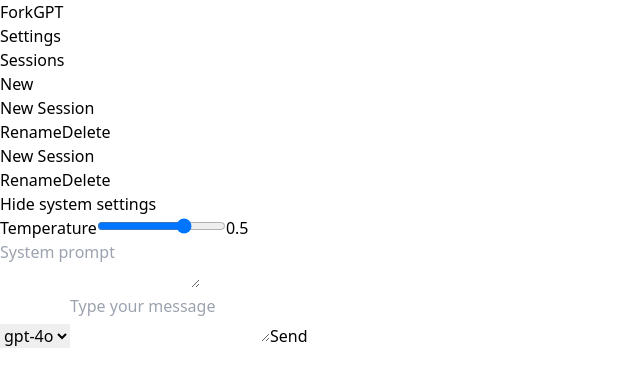
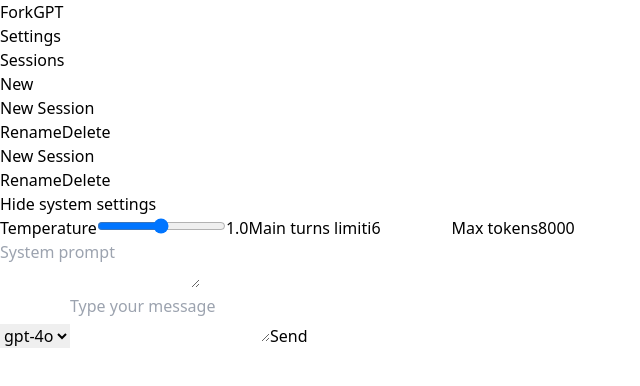
Before and after one commit to gdeek/forkgpt, a React (Vite) app: page / in a window 1280 px wide. Shown: the top 386 px of the page, without its empty margins (0-640 px from the left). Built offline with nearby package versions, Linux system fonts and the light colour scheme.

Commit message:
default add main chat context; turns and token control settings

```diff
--- a/package.json
+++ b/package.json
@@ -19,7 +19,7 @@
   "devDependencies": {
     "@jest/globals": "^30.1.2",
     "@types/jest": "^30.0.0",
-    "@types/react": "18.2.66",
+    "@types/react": "^18.2.66",
     "@types/react-dom": "18.2.22",
     "@vitejs/plugin-react": "^5.0.2",
     "autoprefixer": "10.4.19",
--- a/src/App.tsx
+++ b/src/App.tsx
@@ -85,7 +85,12 @@
     }
     dispatch({ type: 'addMessage', message: assistantMsg })
 
-    const ctx = buildMainContext({ session, allMessages: [...state.messages, userMsg, assistantMsg] })
+    const ctx = buildMainContext({
+      session,
+      allMessages: [...state.messages, userMsg, assistantMsg],
+      mainTurnsLimit: session?.mainTurnsLimit,
+      maxTokens: session?.maxTokens,
+    })
     const controller = new AbortController()
     setAborter(controller)
     setIsStreaming(true)
@@ -96,6 +101,7 @@
         messages: [...ctx, { role: 'user', content: userMsg.content }],
         temperature: supportsTemperature(model) ? session?.temperature : undefined,
         reasoningEffort: supportsReasoningEffort(model) ? session?.reasoningEffort : undefined,
+        maxTokens: session?.maxTokens,
         onDelta: (delta) => dispatch({ type: 'updateMessage', id: assistantMsg.id, patch: { content: (assistantMsg.content += delta) } }),
         signal: controller.signal,
       })
@@ -140,13 +146,7 @@
               <div key={m.id} className="bg-white border rounded p-3">
                 <div className="text-xs text-gray-500 mb-1">{m.role}{m.model ? ` · ${m.model}` : ''}</div>
                 <div className="whitespace-pre-wrap">{m.content || <span className="text-gray-400">…</span>}</div>
-                {!m.anchorMessageId && m.role === 'assistant' && (
-                  <div className="mt-2 flex items-center gap-2">
-                    <label className="text-sm flex items-center gap-1">
-                      <input type="checkbox" checked={!!m.includeInContext} onChange={e=>dispatch({ type: 'updateMessage', id: m.id, patch: { includeInContext: e.target.checked } })} /> Include in context
-                    </label>
-                  </div>
-                )}
+                {/* Main chat messages are always included in context now. */}
                 {m.role === 'assistant' && !m.anchorMessageId && (
                   <div className="mt-2">
                     <button className="text-sm px-2 py-1 border rounded" onClick={()=>onReply(m.id)}>Reply →</button>
@@ -156,7 +156,7 @@
             ))}
           </div>
           <div className="border-t p-3 flex items-center gap-2">
-            <select className="border rounded px-2 py-1" value={model} onChange={e=>setModel(e.target.value)}>
+            <select className="border rounded px-2 py-1" value={model} onChange={e=>setModel(e.target.value as any)}>
               {MODELS.map(m => <option key={m.id} value={m.id}>{m.label}</option>)}
             </select>
             <textarea className="border rounded flex-1 p-2 min-h-[60px]" placeholder="Type your message" value={composer} onChange={e=>setComposer(e.target.value)} />
@@ -191,19 +191,19 @@
       <button className="text-sm underline" onClick={()=>setOpen(o=>!o)}>{open ? 'Hide' : 'Show'} system settings</button>
       {open && (
         <>
-          <div className="mt-2 grid grid-cols-1 gap-2 sm:grid-cols-3 items-center">
+          <div className="mt-2 grid grid-cols-1 gap-3 sm:grid-cols-2 items-center">
             {supportsTemperature(currentModel) && (
               <label className="text-sm flex items-center gap-2">
                 <span className="whitespace-nowrap">Temperature</span>
                 <input
                   type="range"
                   min={0}
-                  max={1}
+                  max={2}
                   step={0.1}
-                  value={session.temperature ?? 0.7}
+                  value={session.temperature ?? 1}
                   onChange={e=>dispatch({ type: 'setSessionTemperature', id: session.id, temperature: Number(e.target.value) })}
                 />
-                <span className="text-xs text-gray-600 w-8">{(session.temperature ?? 0.5).toFixed(1)}</span>
+                <span className="text-xs text-gray-600 w-8">{(session.temperature ?? 1).toFixed(1)}</span>
               </label>
             )}
             {supportsReasoningEffort(currentModel) && (
@@ -220,6 +220,32 @@
                 </select>
               </label>
             )}
+            <label className="text-sm flex items-center gap-2">
+              <span className="whitespace-nowrap flex items-center gap-1">
+                Main turns limit
+                <span title="Number of recent user+assistant pairs from the main chat that are ALWAYS included in context. Oldest pairs drop first when over the limit. ReplyViewer messages are included separately based on their own toggles." className="inline-flex items-center justify-center w-4 h-4 rounded-full border text-xs text-gray-600">i</span>
+              </span>
+              <input
+                type="number"
+                min={0}
+                max={10}
+                className="border rounded px-2 py-1 w-20"
+                value={session.mainTurnsLimit ?? 6}
+                onChange={e=>dispatch({ type: 'setSessionMainTurnsLimit', id: session.id, value: Math.min(10, Math.max(0, Number(e.target.value))) })}
+              />
+            </label>
+            <label className="text-sm flex items-center gap-2">
+              <span className="whitespace-nowrap">Max tokens</span>
+              <input
+                type="number"
+                min={1000}
+                max={128000}
+                step={500}
+                className="border rounded px-2 py-1 w-28"
+                value={session.maxTokens ?? 8000}
+                onChange={e=>dispatch({ type: 'setSessionMaxTokens', id: session.id, value: Math.min(128000, Math.max(1000, Number(e.target.value))) })}
+              />
+            </label>
           </div>
           <textarea className="border rounded w-full p-2 mt-2" placeholder="System prompt" value={session.systemPrompt ?? ''} onChange={e=>dispatch({ type: 'setSystemPrompt', id: session.id, prompt: e.target.value })} />
         </>
@@ -475,7 +501,14 @@
     }
     dispatch({ type: 'addMessage', message: assistant })
 
-    const ctx = buildReplyContext({ session, allMessages: [...state.messages, user, assistant], anchorMessageId: anchorId, parentId: user.id })
+    const ctx = buildReplyContext({
+      session,
+      allMessages: [...state.messages, user, assistant],
+      anchorMessageId: anchorId,
+      parentId: user.id,
+      mainTurnsLimit: session?.mainTurnsLimit,
+      maxTokens: session?.maxTokens,
+    })
     const controller = new AbortController()
     setAborter(controller)
     setIsStreaming(true)
@@ -486,6 +519,7 @@
         messages: [...ctx, { role: 'user', content: user.content }],
         temperature: supportsTemperature(assistant.model!) ? session?.temperature : undefined,
         reasoningEffort: supportsReasoningEffort(assistant.model!) ? session?.reasoningEffort : undefined,
+        maxTokens: session?.maxTokens,
         onDelta: (delta) => dispatch({ type: 'updateMessage', id: assistant.id, patch: { content: (assistant.content += delta) } }),
         signal: controller.signal,
       })
--- a/src/lib/contextBuilder.ts
+++ b/src/lib/contextBuilder.ts
@@ -35,7 +35,8 @@
   const main = allMessages
     .filter(m => m.sessionId === session.id && !m.anchorMessageId)
     .sort((a, b) => a.createdAt - b.createdAt)
-  const enabledMain = main.filter(m => (m.role === 'assistant' ? m.includeInContext : true))
+  // Main chat (user + assistant) is always included; limit applied below
+  const enabledMain = main
   const limited = enabledMain.slice(-Math.max(0, mainTurnsLimit * 2))
   for (const m of limited) pushMsg(m)
 
@@ -104,7 +105,7 @@
 }
 
 export const buildMainContext = (params: BuildMainContextParams): ChatMessage[] => {
-  const { session, allMessages, mainTurnsLimit = 6, maxTokens = 8000 } = params
+  const { session, allMessages, mainTurnsLimit = 6, maxTokens = 32000 } = params
   const idx = indexById(allMessages)
   const out: ChatMessage[] = []
   if (session.systemPrompt) out.push({ role: 'system', content: session.systemPrompt })
@@ -138,7 +139,8 @@
   const main = allMessages
     .filter(m => m.sessionId === session.id && !m.anchorMessageId)
     .sort((a, b) => a.createdAt - b.createdAt)
-  const enabledMain = main.filter(m => m.includeInContext)
+  // Main chat (user + assistant) is always included; limit applied below
+  const enabledMain = main
   const limited = enabledMain.slice(-Math.max(0, mainTurnsLimit * 2))
   for (const m of limited) out.push({ role: m.role, content: m.content })
 
--- a/src/state/AppContext.tsx
+++ b/src/state/AppContext.tsx
@@ -19,6 +19,8 @@
   | { type: 'setSystemPrompt'; id: string; prompt: string }
   | { type: 'setSessionTemperature'; id: string; temperature: number }
   | { type: 'setSessionReasoningEffort'; id: string; effort: 'low' | 'medium' | 'high' }
+  | { type: 'setSessionMainTurnsLimit'; id: string; value: number }
+  | { type: 'setSessionMaxTokens'; id: string; value: number }
   | { type: 'addMessage'; message: Message }
   | { type: 'updateMessage'; id: string; patch: Partial<Message> }
   | { type: 'setActiveReplyAnchor'; anchorId?: string }
@@ -42,6 +44,10 @@
         title: action.title ?? 'New Session',
         createdAt: Date.now(),
         lastActiveAt: Date.now(),
+        temperature: 1,
+        reasoningEffort: 'medium',
+        mainTurnsLimit: 6,
+        maxTokens: 8000,
       }
       return { ...state, sessions: [...state.sessions, s], ui: { ...state.ui, activeSessionId: s.id } }
     }
@@ -72,6 +78,14 @@
     }
     case 'setSessionReasoningEffort': {
       return { ...state, sessions: state.sessions.map(s => (s.id === action.id ? { ...s, reasoningEffort: action.effort } : s)) }
+    }
+    case 'setSessionMainTurnsLimit': {
+      const val = Math.min(10, Math.max(0, action.value))
+      return { ...state, sessions: state.sessions.map(s => (s.id === action.id ? { ...s, mainTurnsLimit: val } : s)) }
+    }
+    case 'setSessionMaxTokens': {
+      const val = Math.min(128000, Math.max(0, action.value))
+      return { ...state, sessions: state.sessions.map(s => (s.id === action.id ? { ...s, maxTokens: val } : s)) }
     }
     case 'addMessage': {
       return { ...state, messages: [...state.messages, action.message] }
--- a/src/types.ts
+++ b/src/types.ts
@@ -8,6 +8,8 @@
   lastActiveAt: number
   temperature?: number
   reasoningEffort?: 'low' | 'medium' | 'high'
+  mainTurnsLimit?: number
+  maxTokens?: number
 }
 
 export interface Message {
```
Also changed, not shown: src/components/ErrorBoundary.tsx (line endings or trailing spaces), 2 other files (tests, documents, lock files or other folders).
